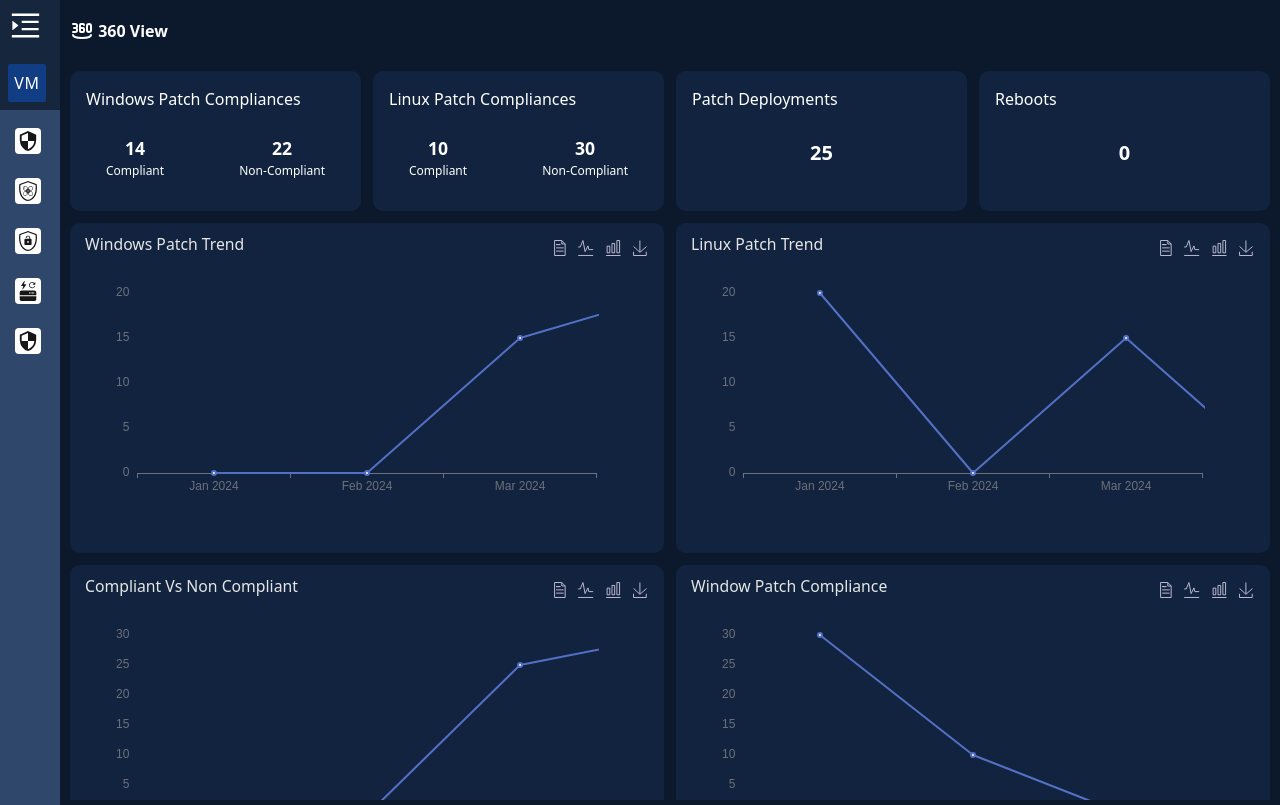
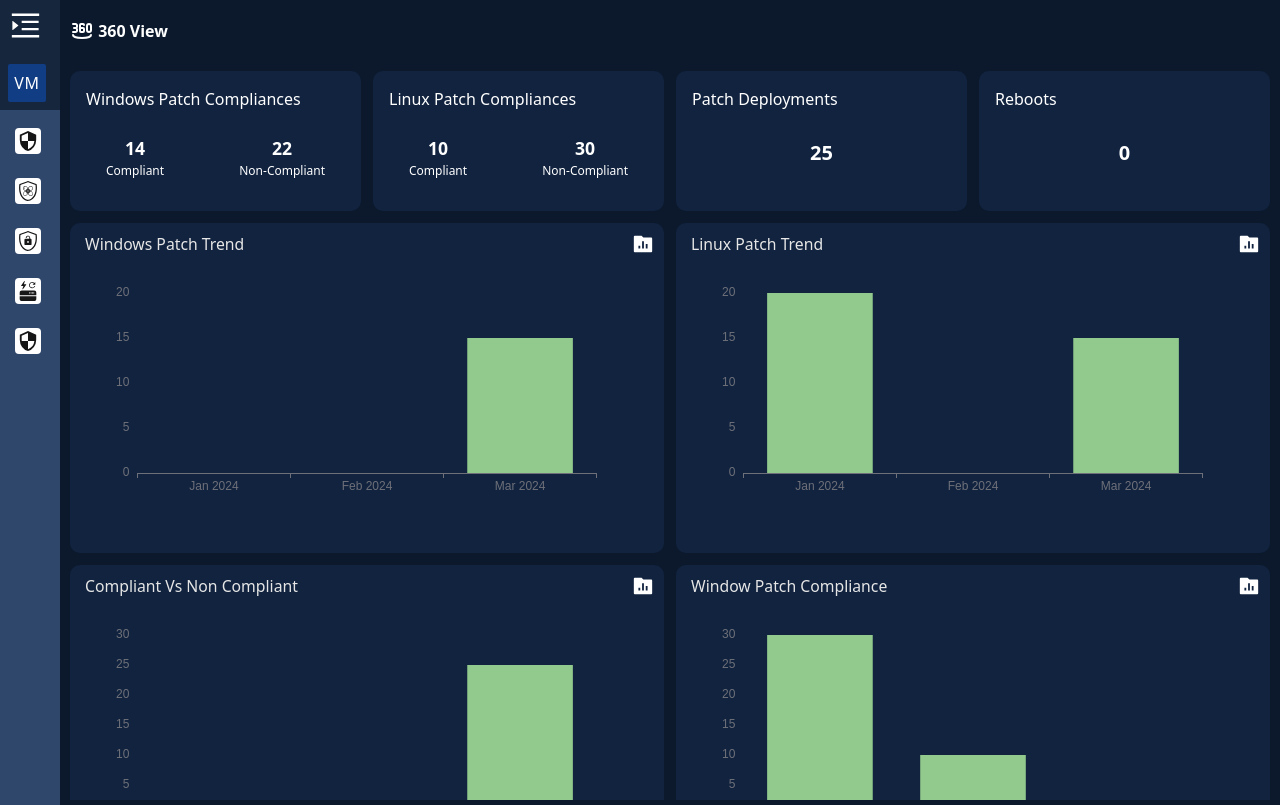
Before and after one commit to vsdev97/Dashboard-Appl, a React (Create React App) app: page /dashboard/user in a window 1280 px wide. Built offline with nearby package versions, Linux system fonts and the light colour scheme; sample sign-in values are in the browser's storage.

Commit message:
Build Widget Component

```diff
--- a/src/App.css
+++ b/src/App.css
@@ -354,3 +354,17 @@ main {
 :hover::-webkit-scrollbar-thumb {
 	background: var(--app-scroll);
 }
+
+.global_togglePopup-body{
+  display: flex;
+  flex-direction: column;
+  padding-bottom: .25rem;
+  padding-top: .25rem;
+  align-items: center;
+  color: #fff;
+  background-color: #666;
+  cursor: pointer;
+  display: flex;
+  padding: .25rem .75rem;
+  white-space: nowrap;
+}
--- a/src/components/Widget/index.jsx
+++ b/src/components/Widget/index.jsx
@@ -1,5 +1,6 @@
-import React, { useEffect, useRef } from "react";
+import React, { useEffect, useRef, useState } from "react";
 import * as echarts from "echarts";
+import Popup from "reactjs-popup";
 
 const CHART_CONTAINER_STYLE = {
   position: "relative",
@@ -11,8 +12,12 @@ const CHART_CONTAINER_STYLE = {
   borderRadius: "10px",
 };
 
-const ChartWidget = ({ data, title, chartType }) => {
+const ChartWidget = ({ data, title }) => {
   const chartRef = useRef(null);
+
+  const [chartType, setChartType] = useState("bar"); // Default chart type is bar
+  const [chartOptionPopup, setChartOptionPopup] = React.useState(false);
+  const [pieIndex, setPieIndex] = React.useState(0);
 
   useEffect(() => {
     if (chartRef.current) {
@@ -25,6 +30,11 @@ const ChartWidget = ({ data, title, chartType }) => {
     }
   }, [chartType, data, title]);
 
+  const handleChartTypeChange = (chartType) => {
+    setChartType(chartType);
+    setChartOptionPopup(false);
+  };
+
   const generateOptions = (chartType, data, title) => {
     let options = {};
     switch (chartType) {
@@ -33,6 +43,12 @@ const ChartWidget = ({ data, title, chartType }) => {
         break;
       case "line":
         options = generateLineChartOptions(data, title);
+        break;
+      // case "area":
+      //   options = generateAreaChartOptions(data, title);
+      //   break;
+      case "pie":
+        options = generatePieChartOptions(data, title);
         break;
       default:
         break;
@@ -53,15 +69,12 @@ const ChartWidget = ({ data, title, chartType }) => {
       },
       toolbox: {
         show: true,
-        feature: {
-          // dataZoom: {
-          //   yAxisIndex: "none",
-          // },
-          dataView: { readOnly: false },
-          magicType: { type: ["line", "bar"] },
-          // restore: {},
-          saveAsImage: {},
-        },
+        // feature: {
+        //   dataView: { readOnly: false },
+        //   magicType: { type: ["line", "bar"] },
+        //   // restore: {},
+        //   saveAsImage: {},
+        // },
         iconStyle: {
           color: "none",
           borderColor: "#B9B8CE",
@@ -80,10 +93,7 @@ const ChartWidget = ({ data, title, chartType }) => {
         },
         showGrid: false,
       },
-      legend: {
-        show: true,
-        orient: "horizontal",
-      },
+      legend: {},
       yAxis: {
         type: "value",
         splitLine: {
@@ -117,15 +127,12 @@ const ChartWidget = ({ data, title, chartType }) => {
       },
       toolbox: {
         show: true,
-        feature: {
-          // dataZoom: {
-          //   yAxisIndex: "none",
-          // },
-          dataView: { readOnly: false },
-          magicType: { type: ["line", "bar", "pie"] },
-          // restore: {},
-          saveAsImage: {},
-        },
+        // feature: {
+        //   dataView: { readOnly: false },
+        //   magicType: { type: ["line", "bar"] },
+        //   // restore: {},
+        //   saveAsImage: {},
+        // },
         iconStyle: {
           color: "none",
           borderColor: "#B9B8CE",
@@ -151,10 +158,6 @@ const ChartWidget = ({ data, title, chartType }) => {
         },
         showGrid: false,
       },
-      legend: {
-        show: true,
-        orient: "horizontal",
-      },
       tooltip: {
         show: true,
       },
@@ -167,6 +170,124 @@ const ChartWidget = ({ data, title, chartType }) => {
     };
   };
 
-  return <div ref={chartRef} style={CHART_CONTAINER_STYLE}></div>;
+  const generatePieChartOptions = (data, title) => {
+    return {
+      title: {
+        text: title,
+        textStyle: {
+          fontSize: "15.75px",
+          color: "#E6E6E6",
+          fontWeight: "400",
+          fontFamily: "ui-sans-serif, system-ui",
+        },
+      },
+      tooltip: {
+        trigger: "item",
+      },
+      series: [
+        {
+          type: "pie",
+          radius: ["40%", "70%"],
+          avoidLabelOverlap: false,
+          label: {
+            show: true,
+            position: "center",
+          },
+          emphasis: {
+            label: {
+              show: true,
+              fontSize: 40,
+              fontWeight: "bold",
+            },
+          },
+          labelLine: {
+            show: false,
+          },
+          data: data?.values,
+          // data?.values?.[pieIndex]?.value?.map((val, i) => ({
+          //   label: `${data.xAxis[i]}`,
+          //   value: val,
+          // })),
+        },
+      ],
+    };
+  };
+
+  return (
+    <div style={CHART_CONTAINER_STYLE}>
+      <div ref={chartRef} style={{ width: "100%", height: "100%" }} />
+      <Popup
+        trigger={
+          <div
+            style={{
+              position: "absolute",
+              top: "10px",
+              right: "10px",
+              cursor: "pointer",
+            }}
+          >
+            <svg
+              stroke="currentColor"
+              fill="currentColor"
+              strokeWidth="0"
+              viewBox="0 0 24 24"
+              height="22"
+              width="22"
+              xmlns="http://www.w3.org/2000/svg"
+            >
+              <g>
+                <path fill="none" d="M0 0h24v24H0z"></path>
+                <path d="M12.414 5H21a1 1 0 0 1 1 1v14a1 1 0 0 1-1 1H3a1 1 0 0 1-1-1V4a1 1 0 0 1 1-1h7.414l2 2zM11 9v8h2V9h-2zm4 3v5h2v-5h-2zm-8 2v3h2v-3H7z"></path>
+              </g>
+            </svg>
+          </div>
+        }
+        position="bottom right"
+        on="click"
+        className={"global_togglePopup"}
+        closeOnDocumentClick
+        open={chartOptionPopup}
+        onOpen={() => setChartOptionPopup(true)}
+        onClose={() => setChartOptionPopup(false)}
+      >
+        {(close) => (
+          <div className="global_togglePopup-body">
+            <button
+              onClick={() => {
+                handleChartTypeChange("bar");
+                close();
+              }}
+            >
+              Bar Chart
+            </button>
+            <button
+              onClick={() => {
+                handleChartTypeChange("line");
+                close();
+              }}
+            >
+              Line Chart
+            </button>
+            {/* <button
+              onClick={() => {
+                handleChartTypeChange("area");
+                close();
+              }}
+            >
+              Area Chart
+            </button> */}
+            <button
+              onClick={() => {
+                handleChartTypeChange("pie");
+                close();
+              }}
+            >
+              Pie Chart
+            </button>
+          </div>
+        )}
+      </Popup>
+    </div>
+  );
 };
 export default ChartWidget;
--- a/src/pages/EagleView/index.jsx
+++ b/src/pages/EagleView/index.jsx
@@ -115,24 +115,16 @@ const EagleView = () => {
           </div>
         </div>
         <div className="flex flex-row justify-between gap-3">
-          <ChartWidget data={barChartData} chartType="line" title="Windows Patch Trend" />
-          <ChartWidget data={lineChartData} chartType="line" title="Linux Patch Trend" />
+          <ChartWidget data={barChartData} title="Windows Patch Trend" />
+          <ChartWidget data={lineChartData} title="Linux Patch Trend" />
         </div>
         <div className="flex flex-row justify-between gap-3">
-          <ChartWidget data={patchChartData} chartType="line" title="Compliant Vs Non Compliant" />
-          <ChartWidget
-            data={complianceChartData}
-            chartType="line"
-            title="Window Patch Compliance"
-          />
+          <ChartWidget data={patchChartData} title="Compliant Vs Non Compliant" />
+          <ChartWidget data={complianceChartData} title="Window Patch Compliance" />
         </div>
         <div className="flex flex-row justify-between gap-3">
           <ChartWidget data={complianceData} chartType="bar" title="Linux Patch Compliance" />
-          <ChartWidget
-            data={countData}
-            chartType="bar"
-            title="Last Patched - Aging Chart (Count)"
-          />
+          <ChartWidget data={countData} title="Last Patched - Aging Chart (Count)" />
         </div>
       </div>
     </div>
```
